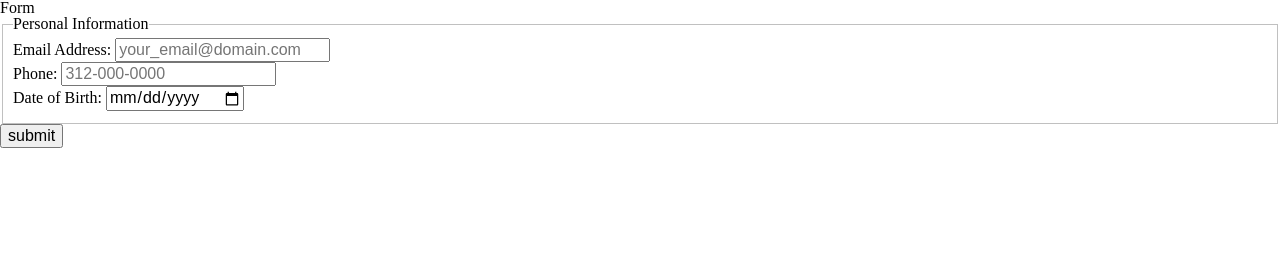
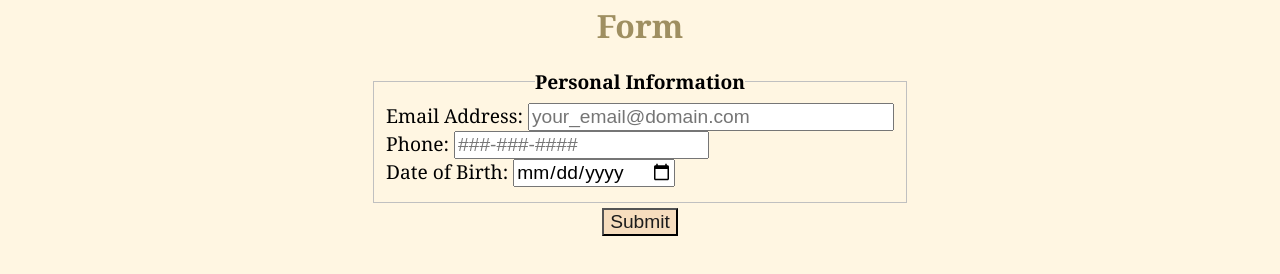
Before and after one commit to amedina12Organization/lab2, a plain HTML site: page index.html in a window 1280 px wide. Drawn offline with Linux system fonts and the light colour scheme.

Commit message:
adding style to form

```diff
--- a/css/style.css
+++ b/css/style.css
@@ -0,0 +1,40 @@
+/* Base styles for mobile devices */
+h1 {
+    font-size: 1.667em;
+    text-align: center;
+    font-weight: bold;
+    color: #9f8f61;
+}
+body {
+  font-size: 1.2em;
+  background-color: #fff6e2;
+  font-family: Georgia, 'Times New Roman', Times, serif;
+}
+#submit-button {
+  display: block;
+  margin: 0 auto;
+  background-color: rgb(246, 221, 190);
+  color: rgb(28, 28, 28);
+  margin-top: 5px;
+}
+#header{
+    margin-top: 10px;
+}
+legend{
+    font-weight: bold;
+    text-align: center;
+    margin-bottom: 5px;
+}
+#formfields{
+  display: flex;
+  justify-content: center;
+  margin-top: 30px;
+
+}
+
+/* Media query for desktop */
+@media screen and (min-width: 1024px) {
+  body {
+
+  }
+}
--- a/index.html
+++ b/index.html
@@ -8,16 +8,20 @@
   <link rel="stylesheet" href="css/style.css">
 </head>
 <body>
+  <div id="header">
     <h1>Form</h1>
+  </div>
   <form action="http://bloomingdale.sat.iit.edu/kriedan/lab3formscript.php" method="post" autocomplete="on">
+    <div id="formfields">
       <fieldset>
         <legend>Personal Information</legend>
-      <div><label>Email Address: <input type="email" name="email_field" placeholder="your_email@domain.com" required></label></div>
-      <div><label>Phone: <input  type="tel" name="phone_field" placeholder="312-000-0000" pattern="[0-9]{3}-[0-9]{3}-[0-9]{4}" required></label></div>
+        <div><label>Email Address: <input type="email" size="30" name="email_field" placeholder="your_email@domain.com" required></label></div>
+        <div><label>Phone: <input  type="tel" name="phone_field" placeholder="###-###-####" pattern="[0-9]{3}-[0-9]{3}-[0-9]{4}" required></label></div>
         <div><label>Date of Birth: <input type="date" name="birth_field" required></label></div>
       </fieldset>
+    </div>
         <input type="hidden" name="hidden_field" value="amedina12">
-    <input type="submit" value="submit">
+        <input type="submit" id="submit-button" value="Submit">
   </form>
 </body>
 </html>
```
Lines whose indentation alone changed are shown as unchanged.
